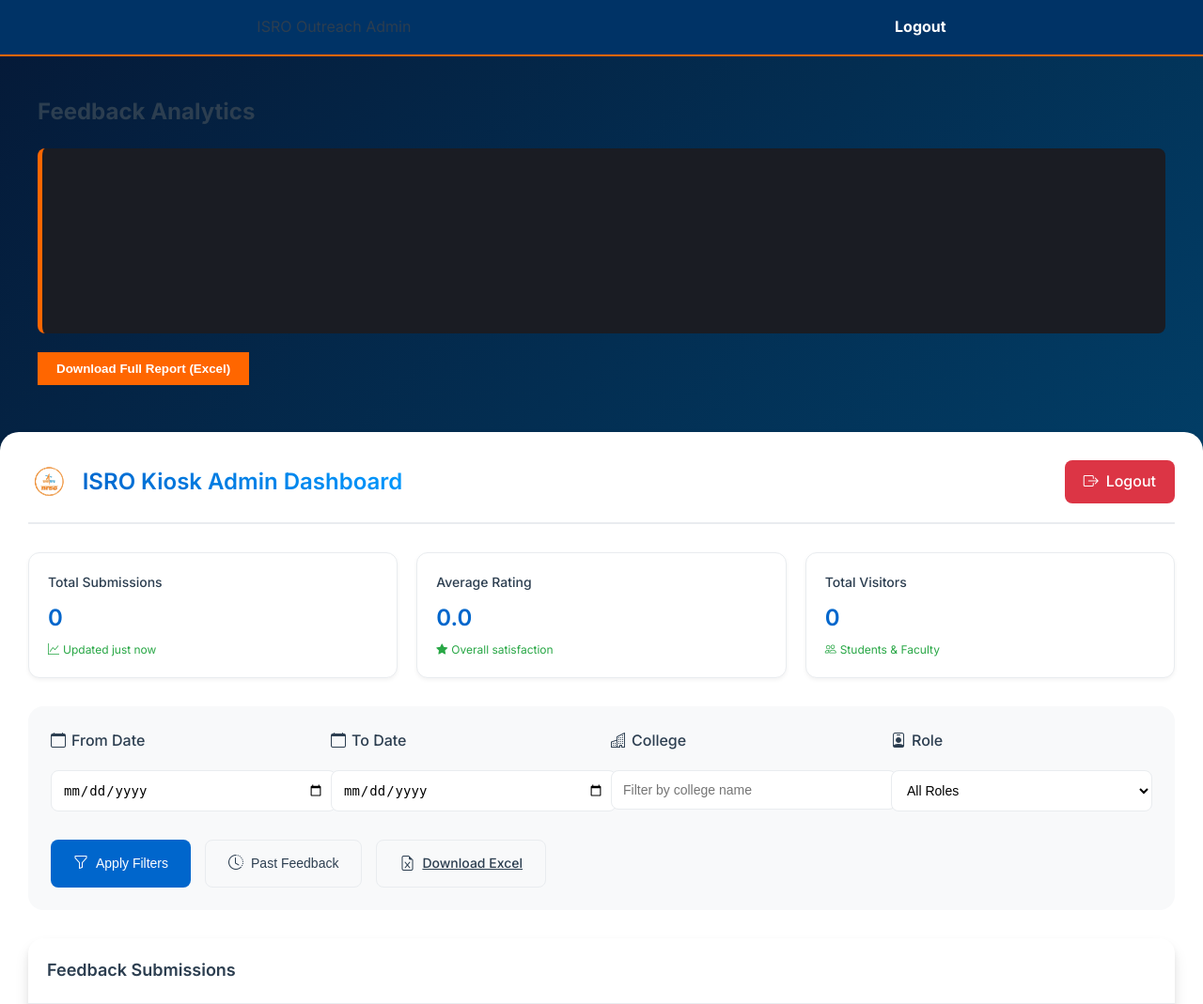
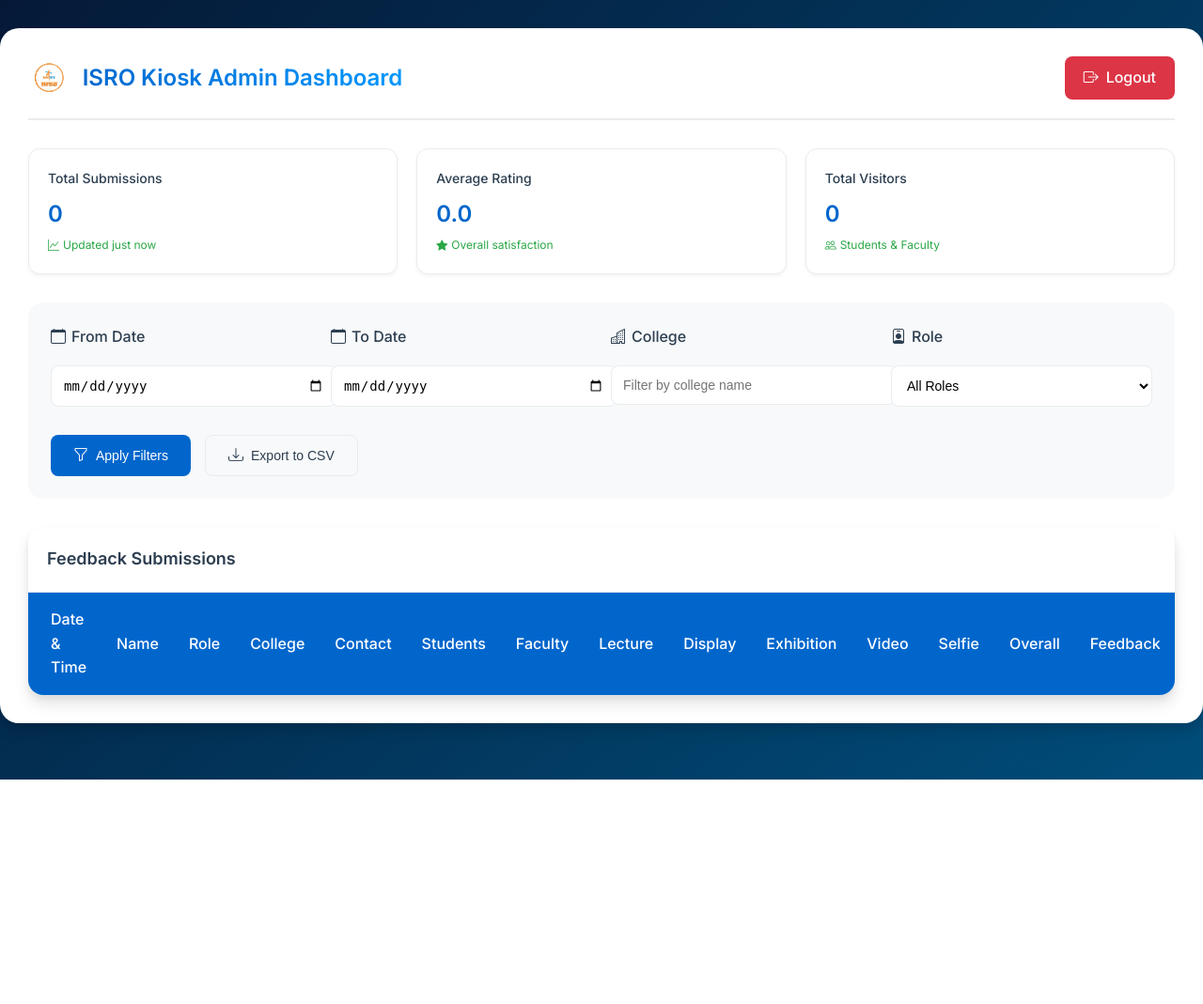
Before and after one commit to Bindu-madhavi145/kiosk, a Flask app: template templates/admin_dashboard.html in a window 1280 px wide. Shown: the top 1069 px of the page at 94% size. After the commit the page ends 830 px from the top, so only its background shows below. Run offline with Flask 3, Linux system fonts and the light colour scheme; the template is opened without the code that fills it, so the values that code supplies are empty; a map, chart or similar area stays blank; some libraries are stand-ins or nearby versions.

Commit message:
Add files via upload

```diff
--- a/templates/admin_dashboard.html
+++ b/templates/admin_dashboard.html
@@ -4,8 +4,6 @@
     <meta charset="UTF-8">
     <meta name="viewport" content="width=device-width, initial-scale=1.0">
     <title>ISRO Kiosk - Admin Dashboard</title>
-    <link rel="stylesheet" href="/static/style.css">
-    <script src="https://cdn.jsdelivr.net/npm/chart.js"></script>
     <link rel="stylesheet" href="{{ url_for('static', filename='style.css') }}">
     <link href="https://fonts.googleapis.com/css2?family=Inter:wght@400;500;600;700&display=swap" rel="stylesheet">
     <link rel="stylesheet" href="https://cdn.jsdelivr.net/npm/bootstrap-icons@1.7.2/font/bootstrap-icons.css">
@@ -375,17 +373,6 @@
     </style>
 </head>
 <body>
-    <nav>
-        <span>ISRO Outreach Admin</span>
-        <a href="/admin/logout">Logout</a>
-    </nav>
-    <div class="container">
-        <h2>Feedback Analytics</h2>
-        <div class="card">
-            <canvas id="feedbackChart" width="400" height="150"></canvas>
-        </div>
-        <button onclick="window.location.href='/download-excel'">Download Full Report (Excel)</button>
-    </div>
     <div class="dashboard-container">
         <div class="header">
             <div class="header-content">
@@ -397,6 +384,7 @@
                 <span>Logout</span>
             </a>
         </div>
+
         <div class="dashboard-stats">
             <div class="stat-card">
                 <div class="stat-title">Total Submissions</div>
@@ -452,15 +440,10 @@
                     <i class="bi bi-funnel"></i>
                     <span>Apply Filters</span>
                 </button>
-                <button onclick="loadPastFeedback()" class="btn btn-secondary">
-                    <i class="bi bi-clock-history"></i>
-                    <span>Past Feedback</span>
+                <button onclick="exportToCSV()" class="btn btn-secondary">
+                    <i class="bi bi-download"></i>
+                    <span>Export to CSV</span>
                 </button>
-
-                <a href="/admin/download_excel" class="btn btn-secondary">
-                    <i class="bi bi-file-earmark-excel"></i>
-                    <span>Download Excel</span>
-                </a>
             </div>
         </div>
 
@@ -505,22 +488,6 @@
     </div>
 
     <script>
-        fetch('/api/stats')
-            .then(res => res.json())
-            .then(data => {
-                const ctx = document.getElementById('feedbackChart').getContext('2d');
-                new Chart(ctx, {
-                    type: 'bar',
-                    data: {
-                        labels: Object.keys(data),
-                        datasets: [{
-                            label: 'Feedback Submissions',
-                            data: Object.values(data),
-                            backgroundColor: '#ff6600'
-                        }]
-                    }
-                });
-            });
         // Format date for display
         function formatDate(dateStr) {
             const date = new Date(dateStr);
@@ -536,13 +503,6 @@
                    '<i class="bi bi-star-fill rating-star"></i>' +
                    '</div>';
         }
-        function loadPastFeedback() {
-            const today = new Date().toISOString().split('T')[0];
-            document.getElementById('date-to').value = today;
-            applyFilters();
-        }
-
-
 
         // Update dashboard stats
         function updateStats(data) {
```
